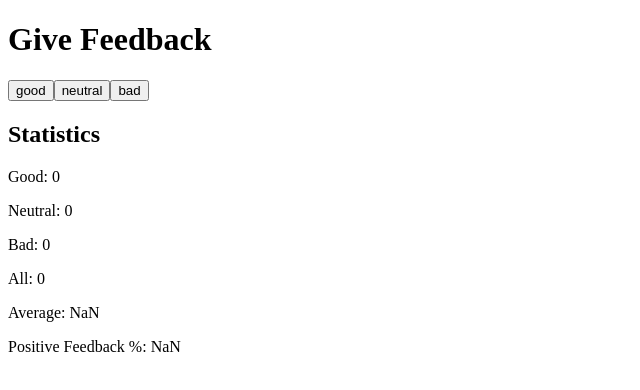
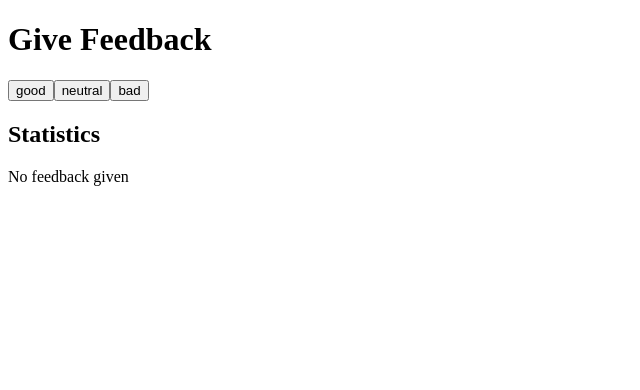
Before and after one commit to DimiK1337/Full_Stack_Web_Dev_Open_Uni, a React (Vite) app in the folder part1/unicafe/: page / in a window 1280 px wide. Shown: the top 390 px of the page, without its empty margins (0-640 px from the left). Built offline with nearby package versions, Linux system fonts and the light colour scheme.

Commit message:
1.9: unicafe step 4

```diff
--- a/part1/unicafe/src/App.jsx
+++ b/part1/unicafe/src/App.jsx
@@ -15,6 +15,10 @@ const Statistics = ({good, neutral, bad}) => {
   const calcAverage = () => (good + -1*bad)/(good + neutral + bad)
 
   const calcPositiveFeedback = () => (good/(good + neutral + bad)) * 100;
+
+  if (!(good || neutral || bad)) {
+    return <p>No feedback given</p>
+  }
 
   return (
     <div>
```
